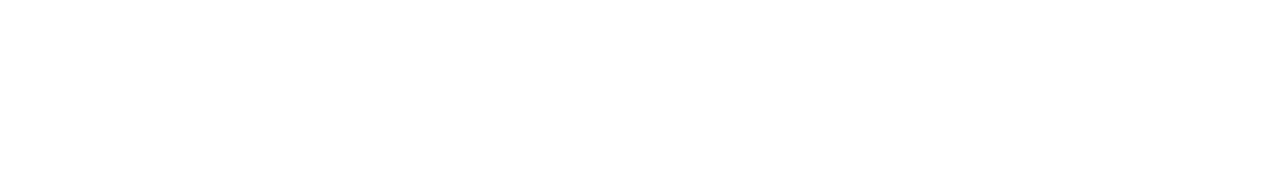
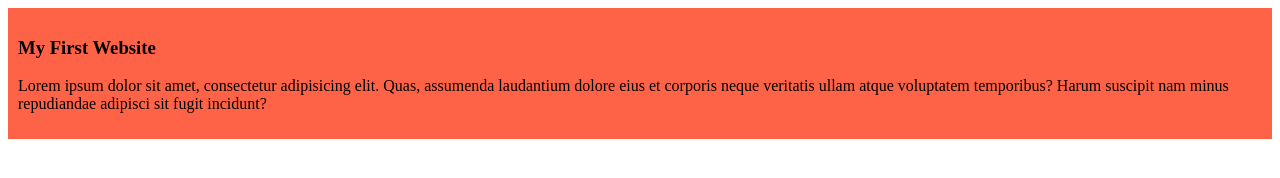
Before and after one commit to bsnu360/my-simple-website, a plain HTML site: page index.html in a window 1280 px wide. Drawn offline with Linux system fonts and the light colour scheme.

Commit message:
added the first blog

```diff
--- a/index.html
+++ b/index.html
@@ -4,8 +4,12 @@
     <meta charset="UTF-8">
     <meta name="viewport" content="width=device-width, initial-scale=1.0">
     <title>My Simple Website</title>
+    <link rel="stylesheet" href="styles/blog.css">
 </head>
 <body>
-
+    <div>
+        <h3>My First Website</h3>
+        <p>Lorem ipsum dolor sit amet, consectetur adipisicing elit. Quas, assumenda laudantium dolore eius et corporis neque veritatis ullam atque voluptatem temporibus? Harum suscipit nam minus repudiandae adipisci sit fugit incidunt?</p>
+    </div>
 </body>
 </html>
--- /dev/null
+++ b/styles/blog.css
@@ -0,0 +1,4 @@
+div {
+    background-color: tomato;
+    padding: 10px;
+}
```
